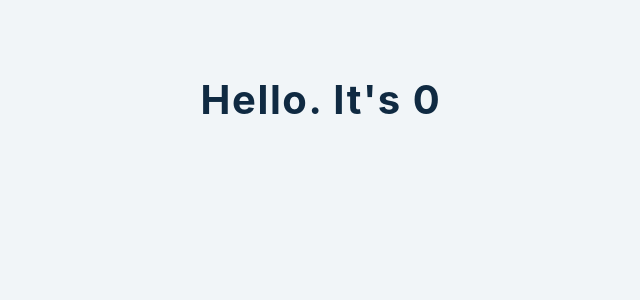
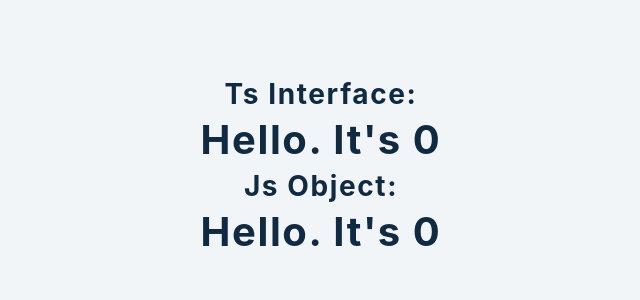
Before and after one commit to alivarastepour/react, a React (Create React App) app: page / in a window 1280 px wide. Shown: the top 300 px of the page, without its empty margins (319-959 px from the left). Built offline with nearby package versions, Linux system fonts and the light colour scheme.

Commit message:
typescript interface - javascript object

```diff
--- a/src/tutorial/18-typescript/typescript.tsx
+++ b/src/tutorial/18-typescript/typescript.tsx
@@ -5,6 +5,10 @@ const Setup = () => {
     interface d {
         state: string,
         hour: number
+    }
+    const f = {
+        state:'',
+        hour:0
     }
 
     const getHour = ():number => {
@@ -14,11 +18,15 @@ const Setup = () => {
     const sample = (num: number):string => {
         return num > 18 ? 'bye' : 'hello' ;
     }
-    const temp:d = {state:sample(getHour()), hour:getHour()}
+    const temp:d = {state:sample(getHour()), hour:getHour()};
+    const temp1 = {state:sample(getHour()), hour:getHour()}
 
     return <>
+        <h3>ts interface:</h3>
         <h2>{temp.state}. it's {temp.hour}</h2>
-    </>
+        <h3>js object:</h3>
+        <h2>{temp1.state}. it's {temp1.hour}</h2>
+    </>;
 }
 
 export default Setup;
```
